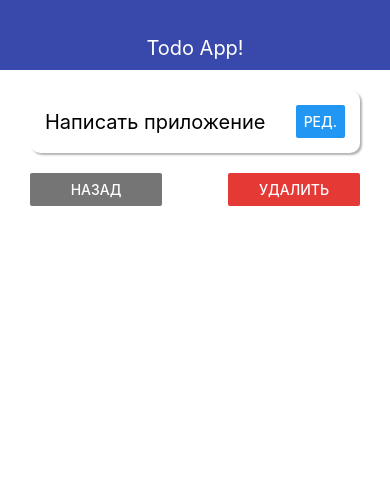
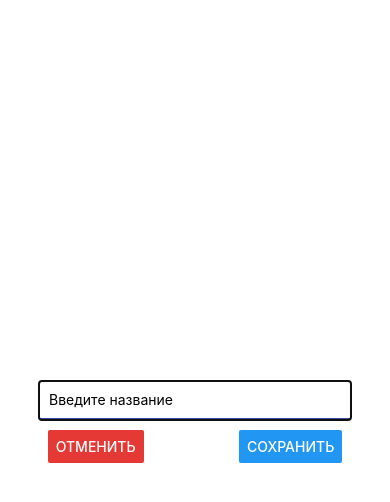
Before and after one commit to camward/RN-Todo-App, a React Native app: screen / in a window 390 px wide. Both pictures are taken after a click on the button "РЕД.". Shown: the top 502 px of the page. Built offline with nearby package versions, Linux system fonts and the light colour scheme.

Commit message:
модальное окно

```diff
--- /dev/null
+++ b/src/components/EditModal.js
@@ -0,0 +1,47 @@
+import React from 'react'
+import { View, StyleSheet, TextInput, Button, Modal } from 'react-native'
+import { THEME } from '../theme'
+
+export const EditModal = ({ visible, onCancel }) => {
+  return (
+    <Modal visible={visible} animationType='slide' transparent={false}>
+      <View style={styles.wrap}>
+        <TextInput
+          style={styles.input}
+          placeholder='Введите название'
+          autoCapitalize='none'
+          autoCorrect={false}
+          maxLength={64}
+        />
+        <View style={styles.buttons}>
+          <Button
+            title='Отменить'
+            onPress={onCancel}
+            color={THEME.DANGER_COLOR}
+          />
+          <Button title='Сохранить' />
+        </View>
+      </View>
+    </Modal>
+  )
+}
+
+const styles = StyleSheet.create({
+  wrap: {
+    flex: 1,
+    justifyContent: 'center',
+    alignItems: 'center'
+  },
+  input: {
+    padding: 10,
+    borderBottomColor: THEME.MAIN_COLOR,
+    borderBottomWidth: 2,
+    width: '80%'
+  },
+  buttons: {
+    width: '100%',
+    marginTop: 10,
+    flexDirection: 'row',
+    justifyContent: 'space-around'
+  }
+})
--- a/src/screens/TodoScreen.js
+++ b/src/screens/TodoScreen.js
@@ -1,14 +1,19 @@
-import React from 'react'
+import React, { useState } from 'react'
 import { StyleSheet, View, Text, Button } from 'react-native'
 import { THEME } from '../theme'
 import { AppCard } from '../components/ui/AppCard'
+import { EditModal } from '../components/EditModal'
 
 export const TodoScreen = ({ goBack, todo, onRemove }) => {
+  const [modal, setModal] = useState(false)
+
   return (
     <View>
+      <EditModal visible={modal} onCancel={() => setModal(false)} />
+
       <AppCard style={styles.card}>
         <Text style={styles.title}>{todo.title}</Text>
-        <Button title='Ред.' />
+        <Button title='Ред.' onPress={() => setModal(true)} />
       </AppCard>
 
       <View style={styles.buttons}>
```
